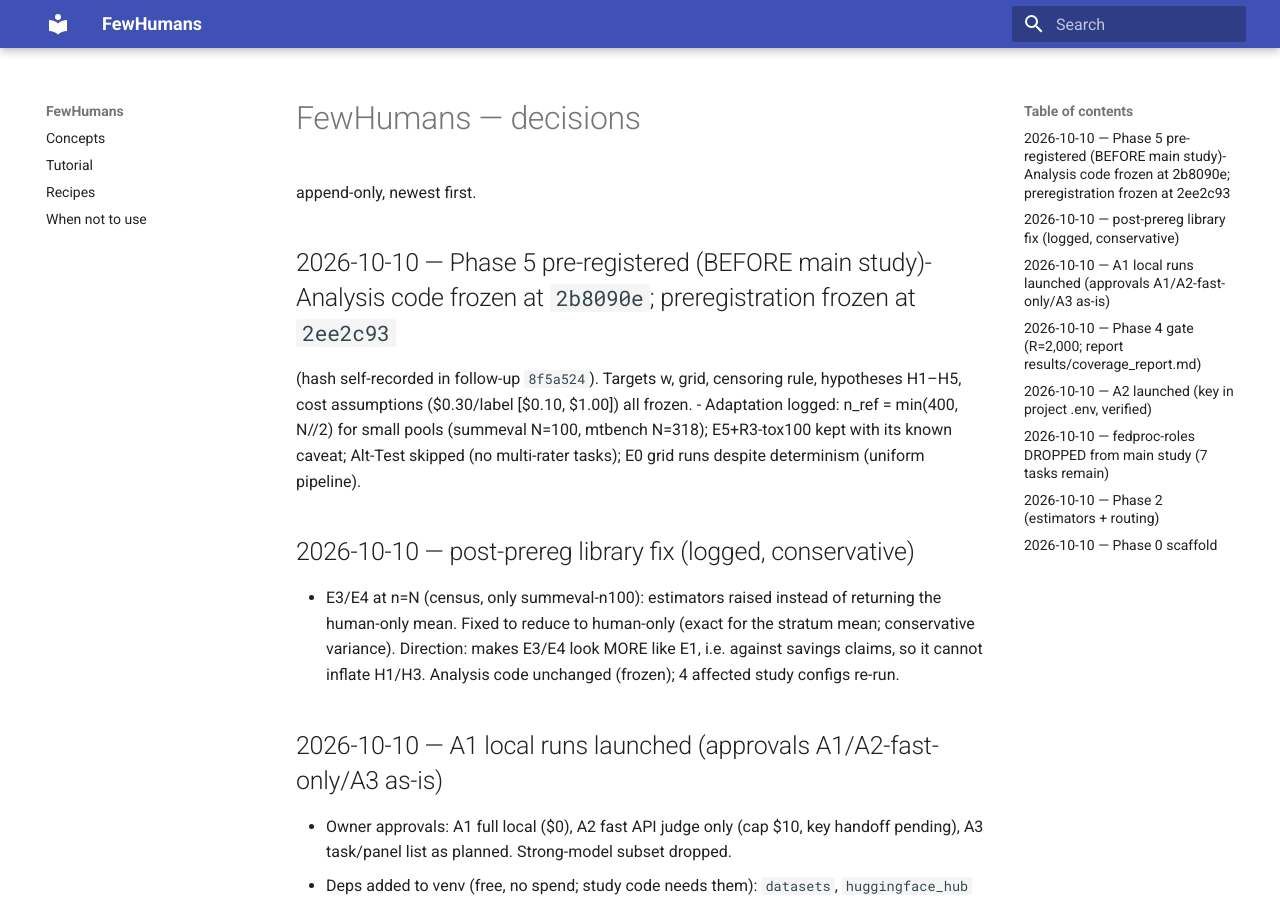
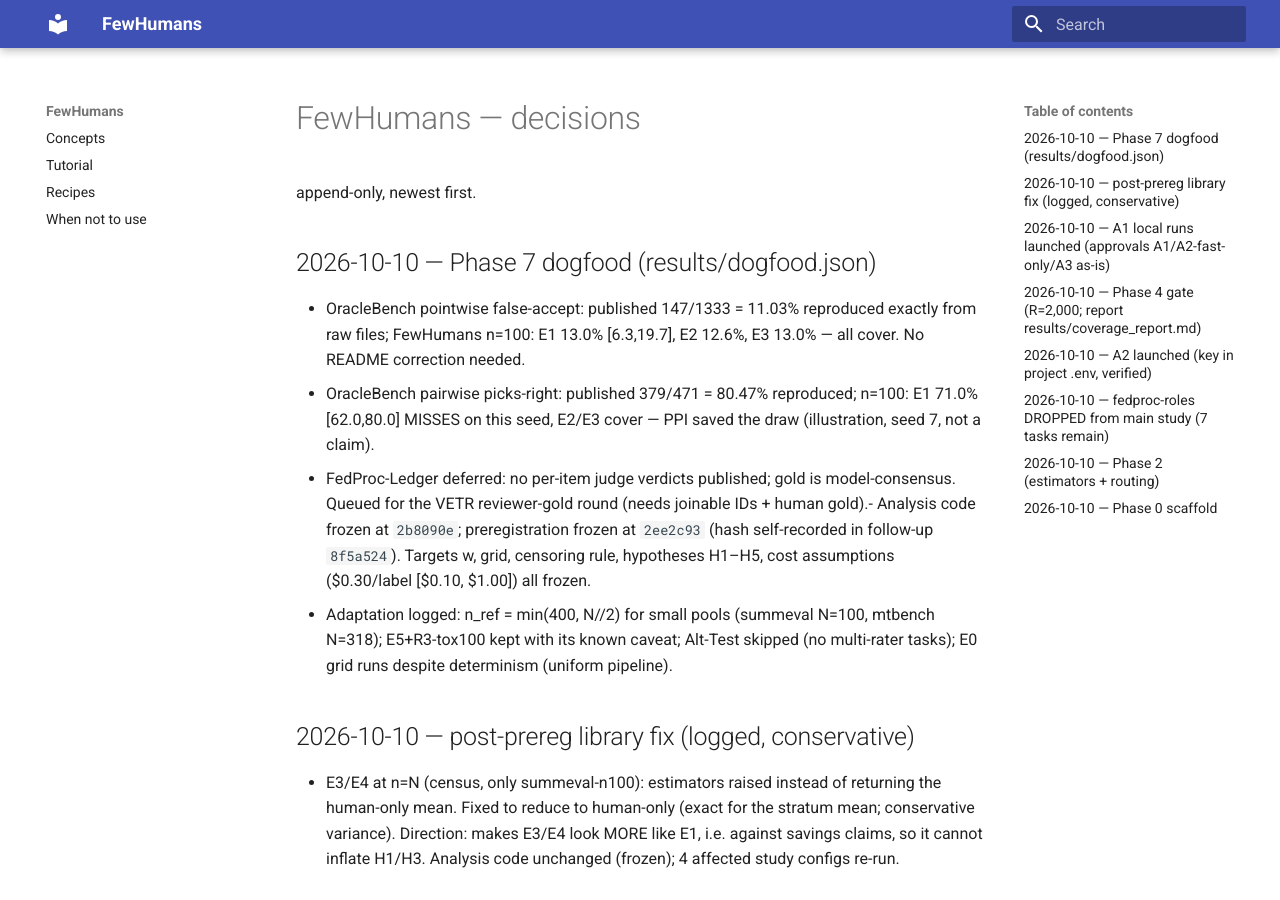
Before and after one commit to raihan-js/fewhumans, an MkDocs documentation site: the page built from docs/decisions.md, in a window 1280 px wide and 900 px high. Built offline with MkDocs 1.6.1 and Material for MkDocs 9.7.7, drawn with Linux system fonts in a browser that asks for light colours.

Commit message:
Decisions: Phase 7 dogfood note

```diff
--- a/docs/decisions.md
+++ b/docs/decisions.md
@@ -2,7 +2,16 @@
 
  append-only, newest first.
 
-## 2026-10-10 — Phase 5 pre-registered (BEFORE main study)- Analysis code frozen at `2b8090e`; preregistration frozen at `2ee2c93`
+## 2026-10-10 — Phase 7 dogfood (results/dogfood.json)
+- OracleBench pointwise false-accept: published 147/1333 = 11.03% reproduced
+  exactly from raw files; FewHumans n=100: E1 13.0% [6.3,19.7], E2 12.6%,
+  E3 13.0% — all cover. No README correction needed.
+- OracleBench pairwise picks-right: published 379/471 = 80.47% reproduced;
+  n=100: E1 71.0% [62.0,80.0] MISSES on this seed, E2/E3 cover — PPI saved
+  the draw (illustration, seed 7, not a claim).
+- FedProc-Ledger deferred: no per-item judge verdicts published; gold is
+  model-consensus. Queued for the VETR reviewer-gold round (needs joinable
+  IDs + human gold).- Analysis code frozen at `2b8090e`; preregistration frozen at `2ee2c93`
   (hash self-recorded in follow-up `8f5a524`). Targets w, grid, censoring rule,
   hypotheses H1–H5, cost assumptions ($0.30/label [$0.10, $1.00]) all frozen.
 - Adaptation logged: n_ref = min(400, N//2) for small pools (summeval N=100,
```
